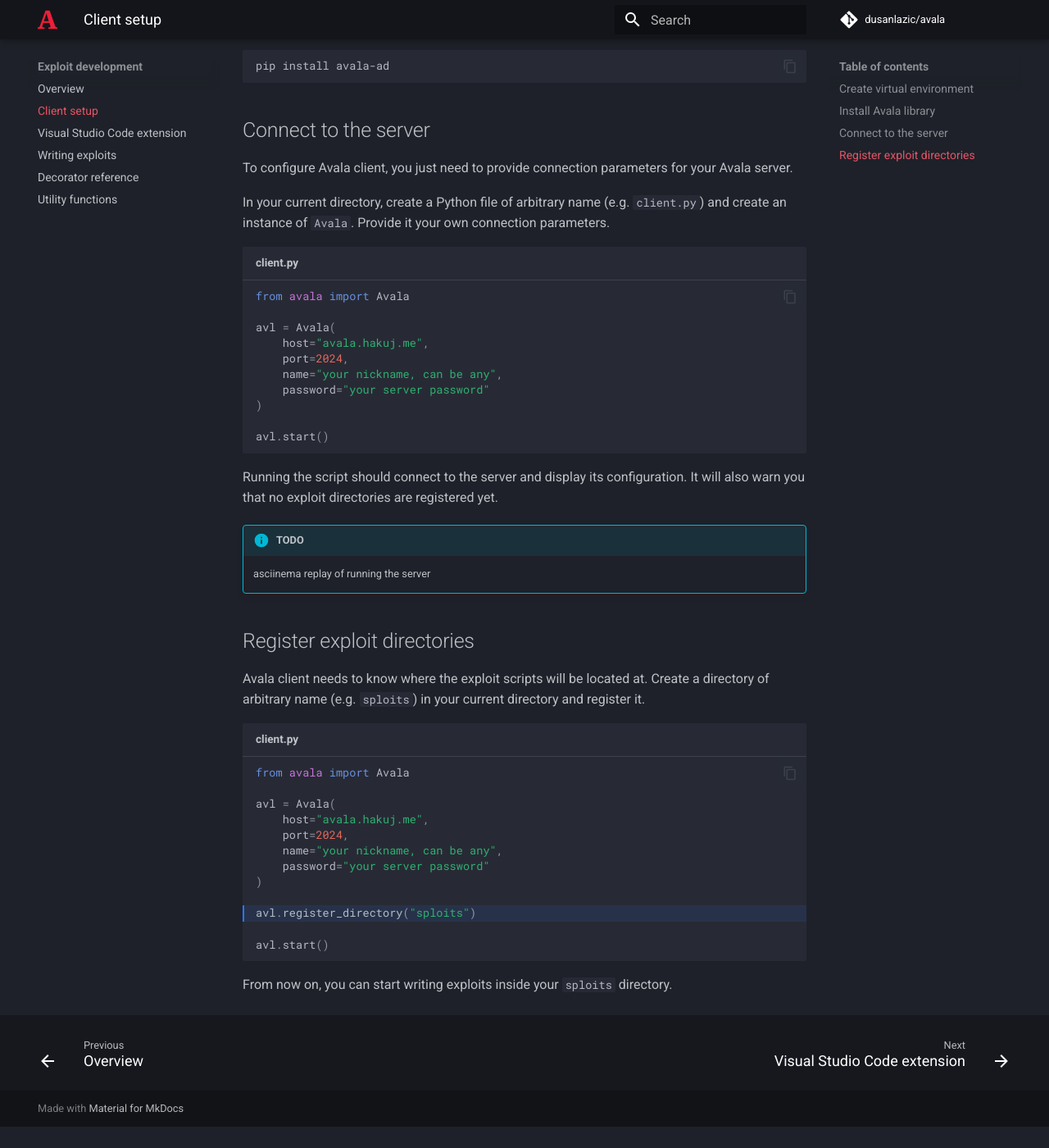
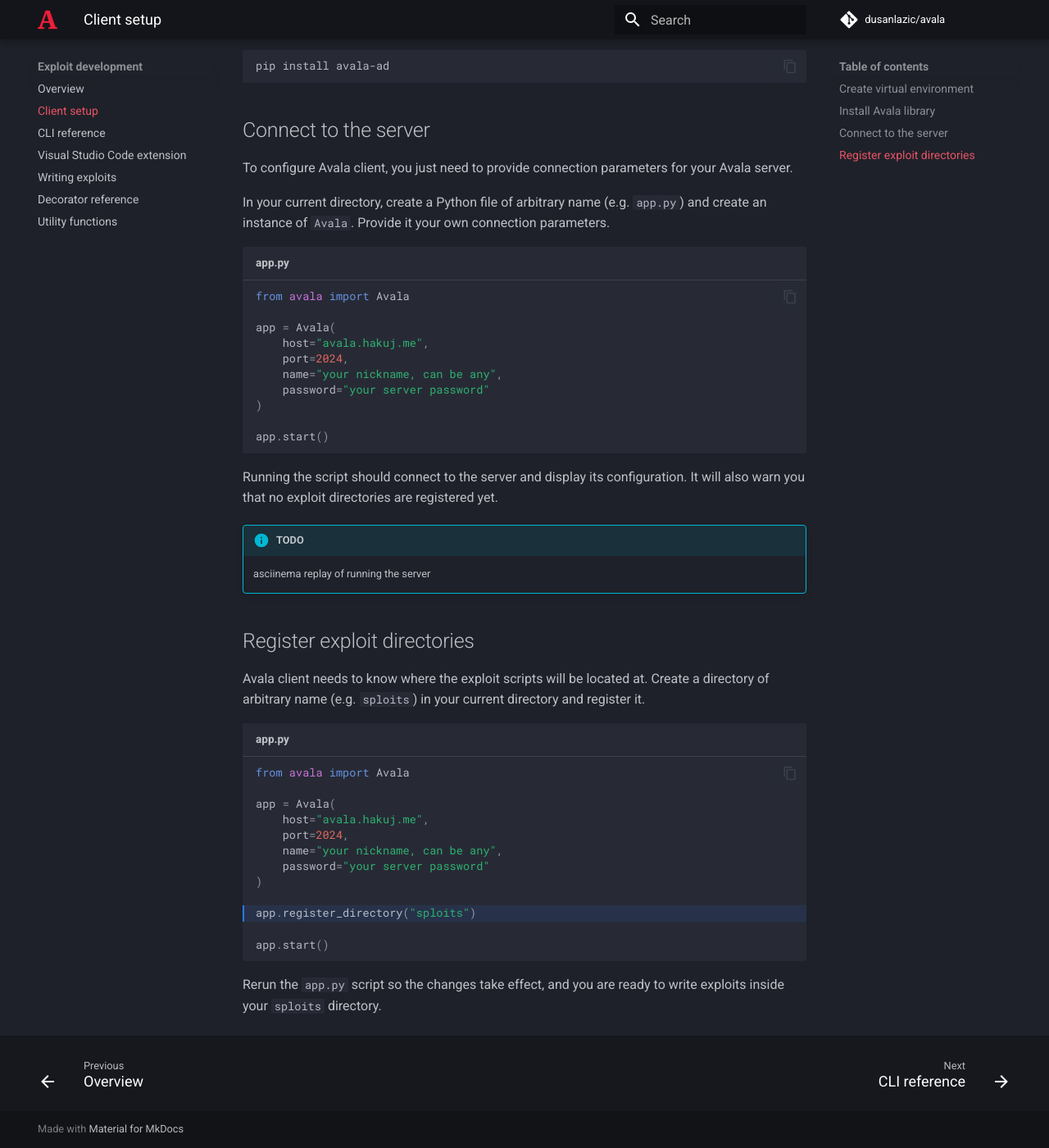
Before and after one commit to dusanlazic/avala, an MkDocs documentation site: the page built from docs/docs/client/setup.md, in a window 1280 px wide and 1400 px high, scrolled down 891 px. Shown: the whole window at 82% size. Built offline with MkDocs 1.6.1 and Material for MkDocs 9.7.7, drawn with Linux system fonts in a browser that asks for light colours; comment, search, counter and statistics services are not loaded; before the commit the page ends 2265 px from its top, so only the background shows below that.

Commit message:
docs(wip): update structure

````diff
--- a/docs/docs/client/setup.md
+++ b/docs/docs/client/setup.md
@@ -28,19 +28,19 @@
 
 To configure Avala client, you just need to provide connection parameters for your Avala server.
 
-In your current directory, create a Python file of arbitrary name (e.g. `client.py`) and create an instance of `Avala`. Provide it your own connection parameters.
+In your current directory, create a Python file of arbitrary name (e.g. `app.py`) and create an instance of `Avala`. Provide it your own connection parameters.
 
-```py title="client.py"
+```py title="app.py"
 from avala import Avala
 
-avl = Avala(
+app = Avala(
     host="avala.hakuj.me",
     port=2024,
     name="your nickname, can be any",
     password="your server password"
 )
 
-avl.start()
+app.start()
 ```
 
 Running the script should connect to the server and display its configuration. It will also warn you that no exploit directories are registered yet.
@@ -52,19 +52,19 @@
 
 Avala client needs to know where the exploit scripts will be located at. Create a directory of arbitrary name (e.g. `sploits`) in your current directory and register it.
 
-```py title="client.py" hl_lines="10"
+```py title="app.py" hl_lines="10"
 from avala import Avala
 
-avl = Avala(
+app = Avala(
     host="avala.hakuj.me",
     port=2024,
     name="your nickname, can be any",
     password="your server password"
 )
 
-avl.register_directory("sploits")
+app.register_directory("sploits")
 
-avl.start()
+app.start()
 ```
 
-From now on, you can start writing exploits inside your `sploits` directory.
+Rerun the `app.py` script so the changes take effect, and you are ready to write exploits inside your `sploits` directory.
--- a/docs/mkdocs.yml
+++ b/docs/mkdocs.yml
@@ -50,6 +50,7 @@
   - Exploit development:
       - Overview: client/index.md
       - Client setup: client/setup.md
+      - CLI reference: client/cli.md
       - Visual Studio Code extension: client/vscode.md
       - Writing exploits: client/exploit.md
       - Decorator reference: client/decorator.md
````
Also changed, not shown: docs/docs/client/cli.md (added, +30 -0 lines), docs/docs/client/decorator.md (+19 -0 lines), docs/docs/client/exploit.md (+3 -3 lines), docs/docs/client/vscode.md (+1 -0 lines).
